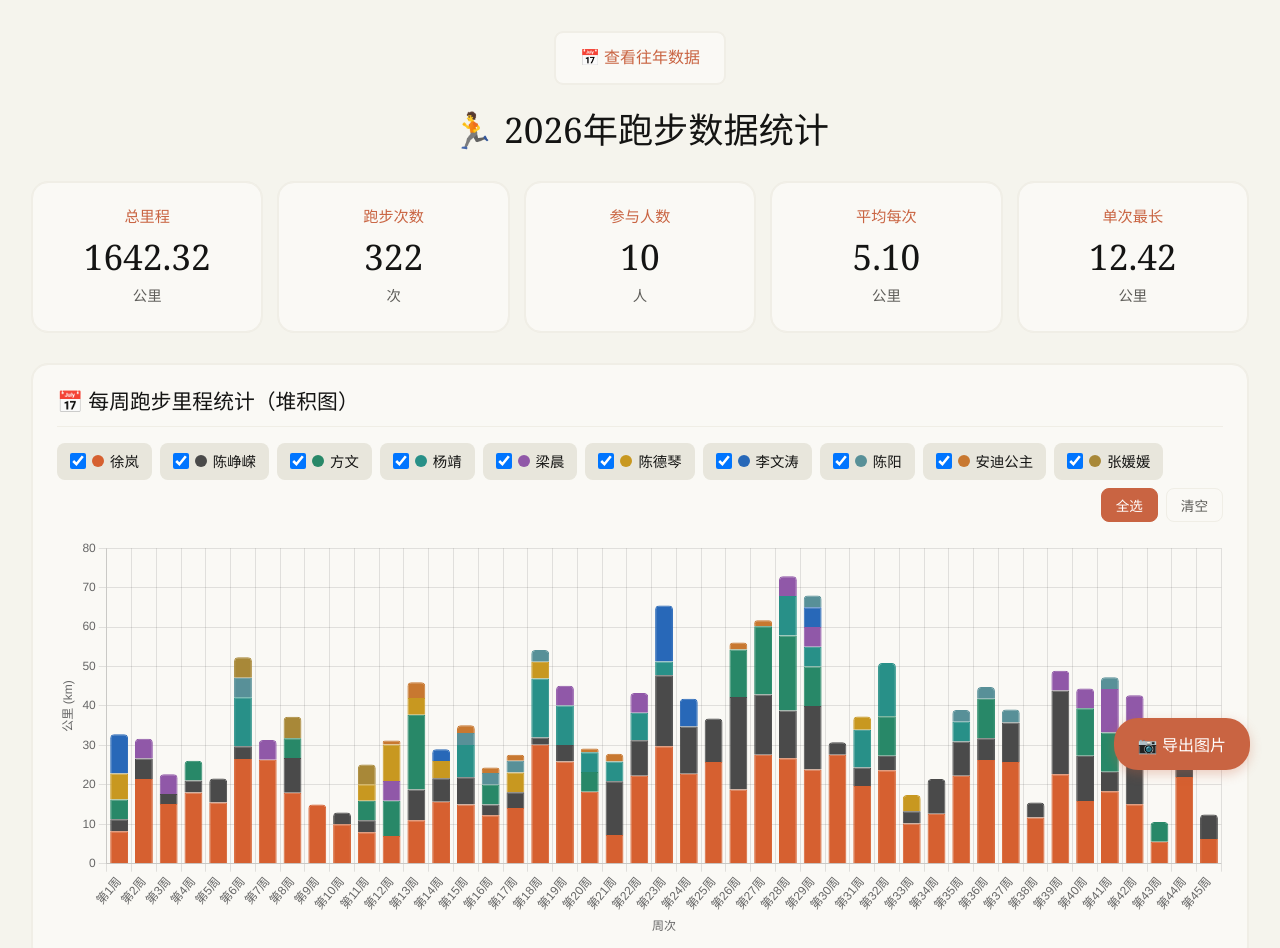
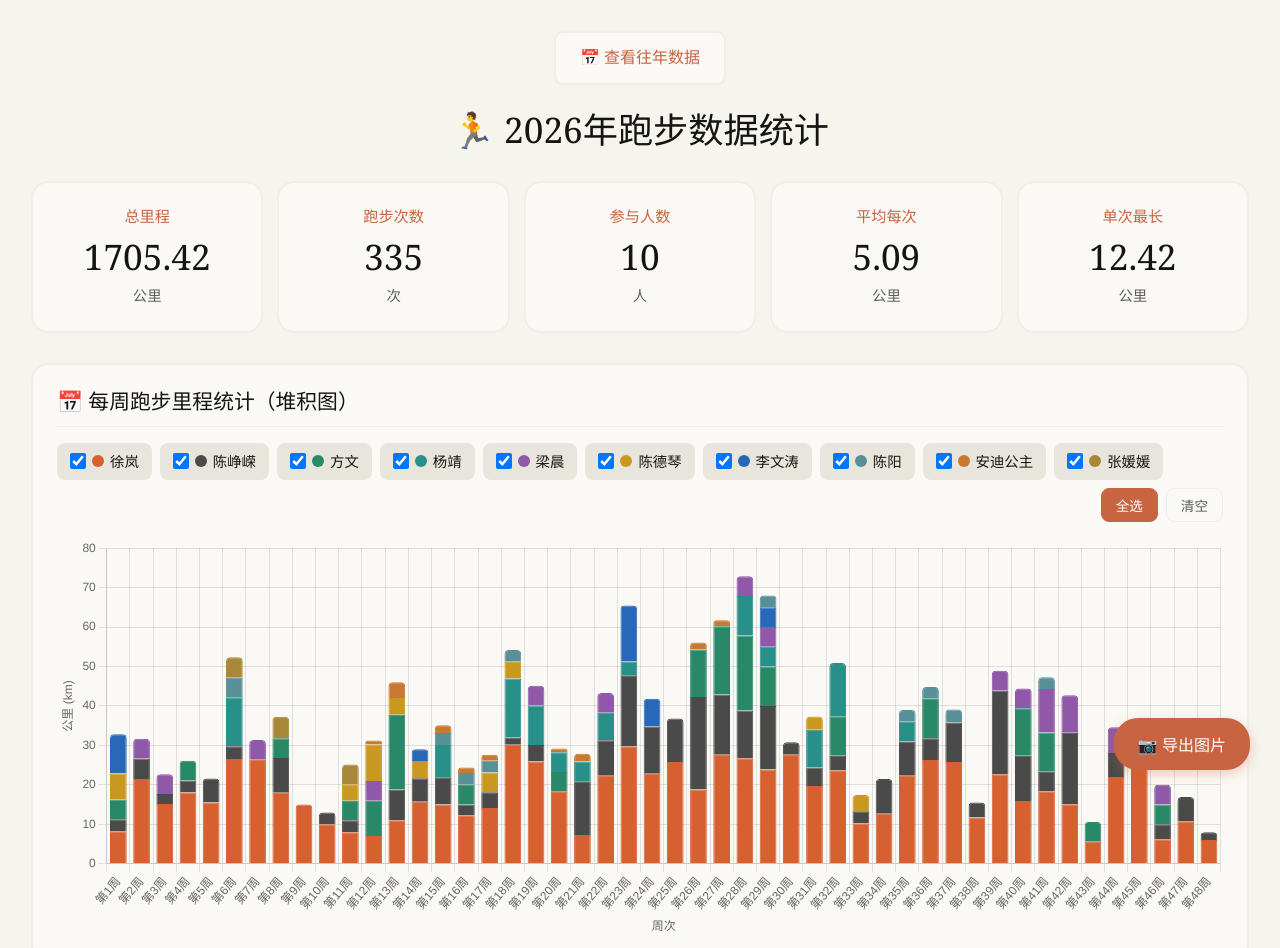
Before and after one commit to Fred-Chan/RunningClubITCCC, a plain HTML site: page index.html in a window 1280 px wide. Shown: the top 948 px of the page. Drawn offline with nearby package versions, Linux system fonts and the light colour scheme.

Commit message:
feat: 更新11月跑步数据(接龙18条)

```diff
--- a/index.html
+++ b/index.html
@@ -1661,6 +1661,19 @@
             { id: 320, name: '徐岚', date: '1103', distance: 6.3, unit: 'km' },
             { id: 321, name: '陈峥嵘', date: '1101', distance: 6.1, unit: 'km' },
             { id: 322, name: '陈峥嵘', date: '1102', distance: 6.2, unit: 'km' },
+            { id: 323, name: '徐岚', date: '1105', distance: 6, unit: 'km' },
+            { id: 324, name: '徐岚', date: '1106', distance: 4, unit: 'km' },
+            { id: 325, name: '徐岚', date: '1108', distance: 8.2, unit: 'km' },
+            { id: 326, name: '徐岚', date: '1110', distance: 6.2, unit: 'km' },
+            { id: 327, name: '方文', date: '1114', distance: 5, unit: 'km' },
+            { id: 328, name: '梁晨', date: '1114', distance: 5, unit: 'km' },
+            { id: 329, name: '陈峥嵘', date: '1115', distance: 3.8, unit: 'km' },
+            { id: 330, name: '陈峥嵘', date: '1116', distance: 2.4, unit: 'km' },
+            { id: 331, name: '徐岚', date: '1117', distance: 6.8, unit: 'km' },
+            { id: 332, name: '徐岚', date: '1120', distance: 4, unit: 'km' },
+            { id: 333, name: '陈峥嵘', date: '1120', distance: 3.7, unit: 'km' },
+            { id: 334, name: '徐岚', date: '1124', distance: 6, unit: 'km' },
+            { id: 335, name: '陈峥嵘', date: '1125', distance: 2, unit: 'km' },
         ];
         let rawData = [];
 
```
